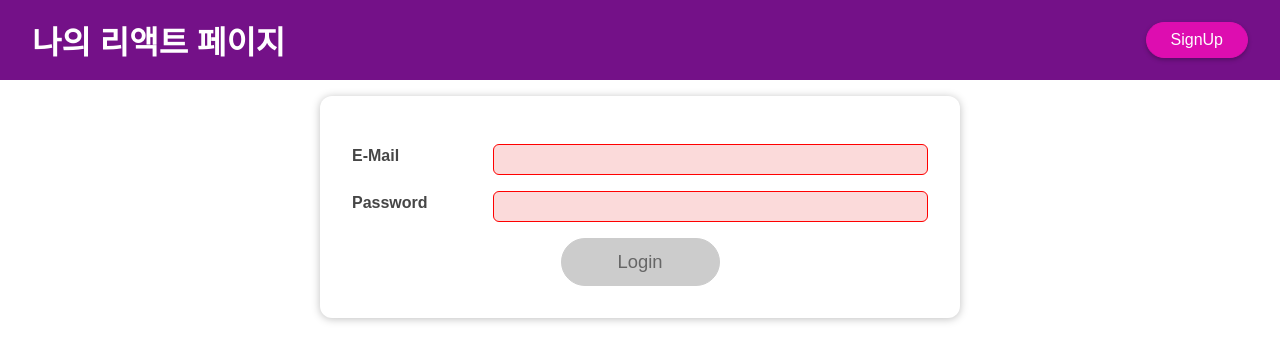
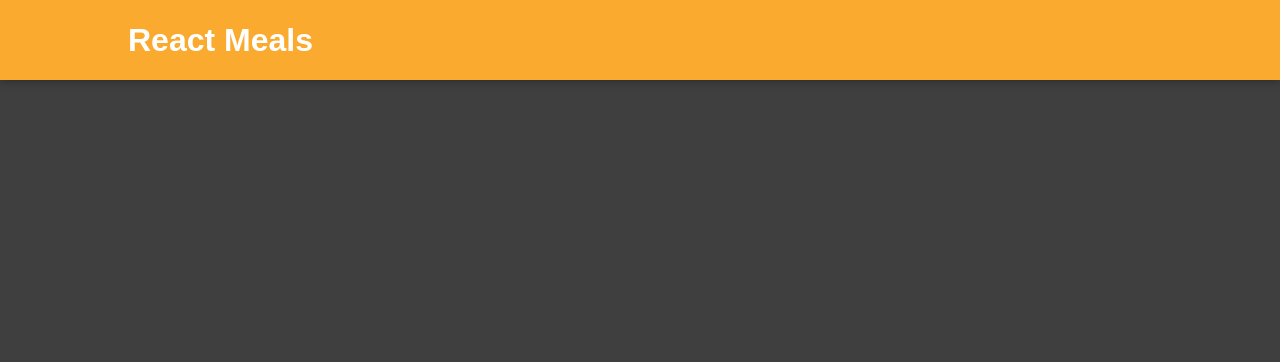
Before and after one commit to goodzeee/react-selfstudy202407, a React (Create React App) app: page / in a window 1280 px wide. Shown: the top 362 px of the page. Built offline with nearby package versions, Linux system fonts and the light colour scheme.

Commit message:
# Cart 장바구니 실습 초기 세팅

```diff
--- a/public/index.html
+++ b/public/index.html
@@ -24,17 +24,18 @@
       work correctly both with client-side routing and a non-root public URL.
       Learn how to configure a non-root public URL by running `npm run build`.
     -->
-    <title>React App</title>
+    <title>Cart App</title>
   </head>
   <body>
-    <noscript>You need to enable JavaScript to run this app.</noscript>
+
+    <div id="modal"></div>
     <div id="root"></div>
 
     <!-- 포탈을 위한 Modal의 내용이 들어갈 위치 -->
-    <div id="overlay-root"></div>
+    <!-- <div id="overlay-root"></div> -->
 
     <!-- Backdrop의 내용이 들어갈 위치 -->
-    <div id="backdrop-root"></div>
+    <!-- <div id="backdrop-root"></div> -->
 
   </body>
 </html>
--- a/src/App.js
+++ b/src/App.js
@@ -152,17 +152,17 @@
 
 // export default App;
 
-import React, {useEffect, useRef, useState} from 'react';
-import './App.css';
-import Home from './components/SideEffect/Home';
-import MainHeader from './components/SideEffect/MainHeader';
-import Login from './components/SideEffect/Login';
-import AuthContext from './store/auth-context';
+// import React, {useEffect, useRef, useState} from 'react';
+// import './App.css';
+// import Home from './components/SideEffect/Home';
+// import MainHeader from './components/SideEffect/MainHeader';
+// import Login from './components/SideEffect/Login';
+// import AuthContext from './store/auth-context';
 
-const App = () => {
+// const App = () => {
 
   // 현재 로그인 상태를 체크하는 변수
-  const [isLoggedIn, setIsLoggedIn] = useState(false);
+  // const [isLoggedIn, setIsLoggedIn] = useState(false);
 
   // // localStorage에서 login-flag를 꺼냄
   // const storedLoginFlag = localStorage.getItem('login-flag');
@@ -174,41 +174,52 @@ const App = () => {
 
   // 위 side effect 처리를 위한 함수
   // ❕❕useEffect는 기본적으로 컴포넌트 렌더링시 단 한 번만 호출 !
-  useEffect(() => {
-    console.log('로그인 검사 수행 !');
-    const storedLoginFlag = localStorage.getItem('login-flag');
+//   useEffect(() => {
+//     console.log('로그인 검사 수행 !');
+//     const storedLoginFlag = localStorage.getItem('login-flag');
 
-    if (storedLoginFlag === '1') {
-      setIsLoggedIn(true);
-    }
-  }, []);
+//     if (storedLoginFlag === '1') {
+//       setIsLoggedIn(true);
+//     }
+//   }, []);
 
-  // 서버 통신은 중앙집중 관리가 중요함
-  const loginHandler = (email, password) => {
-    // 💡💡 쿠키 : 클라이언트한테 저장 남기기 + 세션 : 서버에 저장 남기기 = 토큰 : 둘 다 !
-    // 로그인의 증거로 클라이언트에 1이라는 숫자를 기록
-    localStorage.setItem('login-flag', '1');
-    setIsLoggedIn(true);
-  };
+//   // 서버 통신은 중앙집중 관리가 중요함
+//   const loginHandler = (email, password) => {
+//     // 💡💡 쿠키 : 클라이언트한테 저장 남기기 + 세션 : 서버에 저장 남기기 = 토큰 : 둘 다 !
+//     // 로그인의 증거로 클라이언트에 1이라는 숫자를 기록
+//     localStorage.setItem('login-flag', '1');
+//     setIsLoggedIn(true);
+//   };
 
-  // 로그아웃 기능 함수
-  const logoutHandler = () => {
-    localStorage.removeItem('login-flag');
-    setIsLoggedIn(false);
-  };
+//   // 로그아웃 기능 함수
+//   const logoutHandler = () => {
+//     localStorage.removeItem('login-flag');
+//     setIsLoggedIn(false);
+//   };
 
+//   return (
+//     // 로그인 관련 상태데이터를 중앙집중 관리하는 파일을 가져와 제공해주는 페이지 !
+//     <AuthContext.Provider value={{
+//       isLoggedIn: isLoggedIn,
+//       onLogout: logoutHandler // 로그아웃 핸들러 제공 !
+//     }}>
+//     <MainHeader onLogout={logoutHandler}/>
+//     <main>
+//       {isLoggedIn ? <Home /> : <Login onLogin={loginHandler}/>}
+//     </main>
+//     </AuthContext.Provider>
+//   );
+// };
+
+import React from 'react'
+import Header from './Food/Layout/Header';
+
+const App = () => {
   return (
-    // 로그인 관련 상태데이터를 중앙집중 관리하는 파일을 가져와 제공해주는 페이지 !
-    <AuthContext.Provider value={{
-      isLoggedIn: isLoggedIn,
-      onLogout: logoutHandler // 로그아웃 핸들러 제공 !
-    }}>
-    <MainHeader onLogout={logoutHandler}/>
-    <main>
-      {isLoggedIn ? <Home /> : <Login onLogin={loginHandler}/>}
-    </main>
-    </AuthContext.Provider>
-  );
-};
+    <Header>
+
+    </Header>
+  )
+}
 
 export default App
--- /dev/null
+++ b/src/Food/Layout/Header.js
@@ -0,0 +1,18 @@
+import React from 'react'
+// import Header from './components/Food/Layout/Header';
+import styles from './Header.module.scss'
+
+const Header = () => {
+  return (
+    <>
+    <header className={styles.header}>
+        <h1>React Meals</h1>
+    </header>
+    <div>
+        <img />
+    </div>
+    </>
+  )
+}
+
+export default Header
--- /dev/null
+++ b/src/Food/Layout/Header.module.scss
@@ -0,0 +1,32 @@
+
+$my-orange: #fbaa30;
+
+.header {
+  position: fixed;
+  top: 0;
+  left: 0;
+  width: 100%;
+  height: 5rem;
+  background-color: $my-orange;
+  color: white;
+  display: flex;
+  justify-content: space-between;
+  align-items: center;
+  padding: 0 10%;
+  box-shadow: 0 2px 8px rgba(0, 0, 0, 0.25);
+  z-index: 10;
+}
+
+.main-image {
+  width: 100%;
+  height: 25rem;
+  z-index: 0;
+  overflow: hidden;
+
+  img {
+    width: 110%;
+    height: 100%;
+    object-fit: cover;
+    transform: rotateZ(-5deg) translateY(-4rem) translateX(-1rem);
+  }
+}
--- a/src/index.css
+++ b/src/index.css
@@ -24,9 +24,9 @@ html {
 
 body {
   margin: 0;
-  /* background: #1c1c1c; */
+  background: #3f3f3f;
 }
 
-main {
+/* main {
   margin-top: 6rem;
-}
+} */
```
